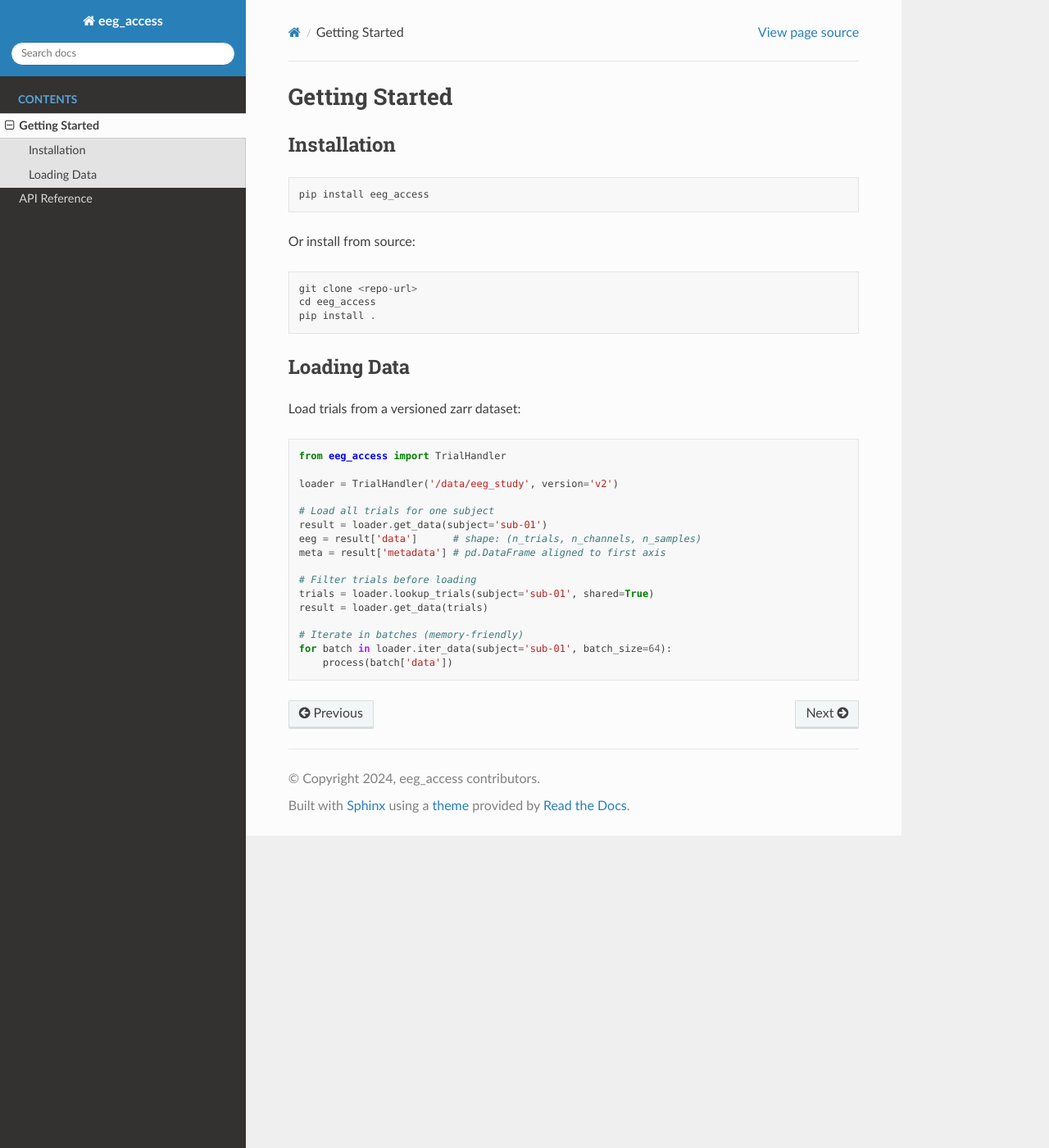
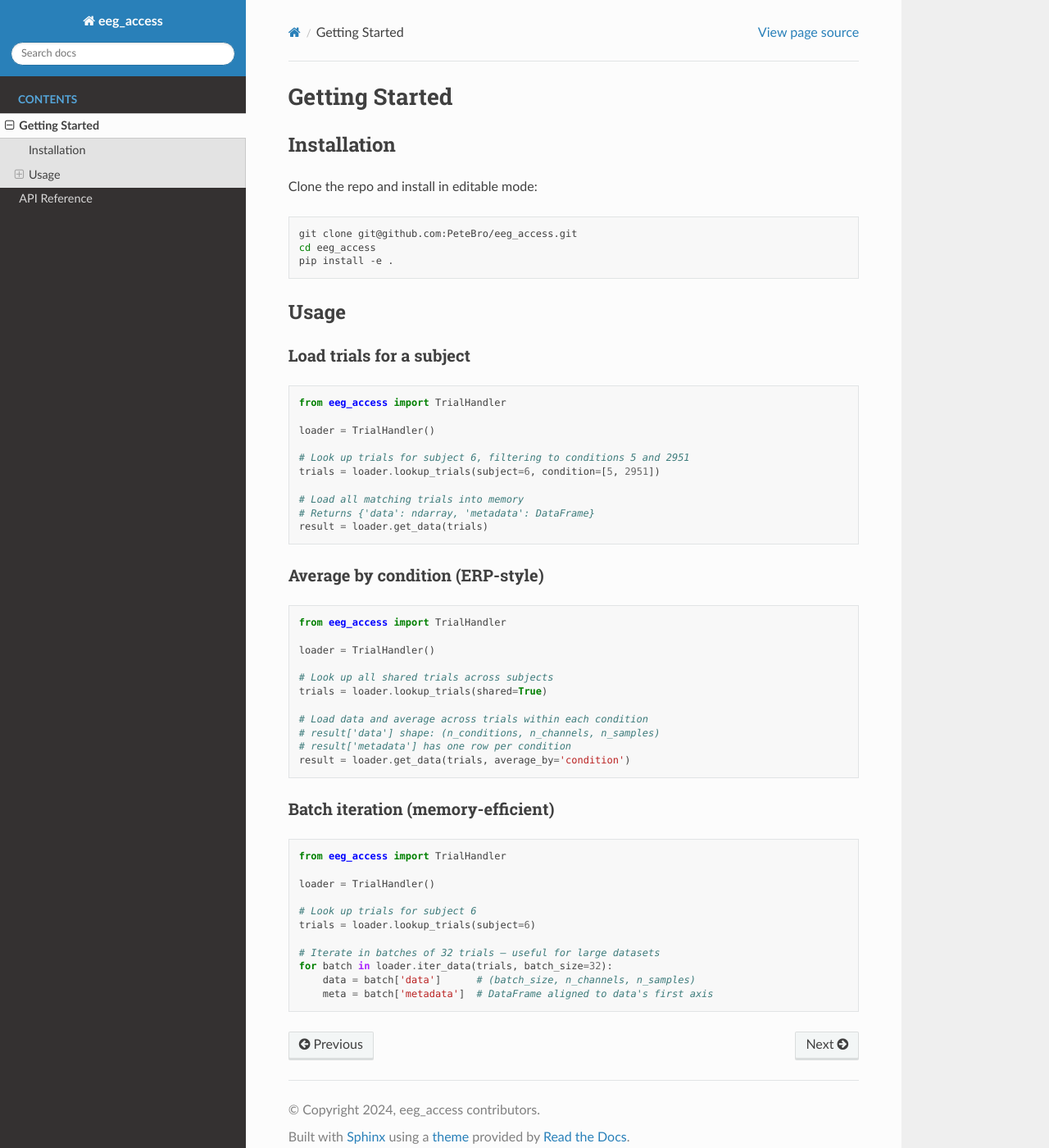
Before and after one commit to PeteBro/eeg_access, a Sphinx documentation site: the page built from docs/getting_started.rst, in a window 1280 px wide and 1400 px high. Shown: the whole window at 82% size. Built offline with Sphinx 7.4.7 and the Read the Docs theme 3.1.0, drawn with Linux system fonts in a browser that asks for light colours.

Commit message:
Fixed doc imports

```diff
--- a/docs/conf.py
+++ b/docs/conf.py
@@ -27,7 +27,7 @@ autodoc_default_options = {
     "show-inheritance": True,
 }
 
-autodoc_mock_imports = ["mne", "numcodecs"]
+autodoc_mock_imports = ["mne", "numcodecs", "zarr", "tqdm", "dvc"]
 
 napoleon_numpy_docstring = True
 napoleon_google_docstring = False
--- a/docs/getting_started.rst
+++ b/docs/getting_started.rst
@@ -4,34 +4,63 @@ Getting Started
 Installation
 ------------
 
+Clone the repo and install in editable mode:
+
 .. code-block:: bash
 
-   pip install eeg_access
+   git clone git@github.com:PeteBro/eeg_access.git
+   cd eeg_access
+   pip install -e .
 
-Or install from source::
+Usage
+-----
 
-   git clone <repo-url>
-   cd eeg_access
-   pip install .
+Load trials for a subject
+~~~~~~~~~~~~~~~~~~~~~~~~~
 
-Loading Data
-------------
-
-Load trials from a versioned zarr dataset::
+.. code-block:: python
 
    from eeg_access import TrialHandler
 
-   loader = TrialHandler('/data/eeg_study', version='v2')
+   loader = TrialHandler()
 
-   # Load all trials for one subject
-   result = loader.get_data(subject='sub-01')
-   eeg = result['data']      # shape: (n_trials, n_channels, n_samples)
-   meta = result['metadata'] # pd.DataFrame aligned to first axis
+   # Look up trials for subject 6, filtering to conditions 5 and 2951
+   trials = loader.lookup_trials(subject=6, condition=[5, 2951])
 
-   # Filter trials before loading
-   trials = loader.lookup_trials(subject='sub-01', shared=True)
+   # Load all matching trials into memory
+   # Returns {'data': ndarray, 'metadata': DataFrame}
    result = loader.get_data(trials)
 
-   # Iterate in batches (memory-friendly)
-   for batch in loader.iter_data(subject='sub-01', batch_size=64):
-       process(batch['data'])
+Average by condition (ERP-style)
+~~~~~~~~~~~~~~~~~~~~~~~~~~~~~~~~~
+
+.. code-block:: python
+
+   from eeg_access import TrialHandler
+
+   loader = TrialHandler()
+
+   # Look up all shared trials across subjects
+   trials = loader.lookup_trials(shared=True)
+
+   # Load data and average across trials within each condition
+   # result['data'] shape: (n_conditions, n_channels, n_samples)
+   # result['metadata'] has one row per condition
+   result = loader.get_data(trials, average_by='condition')
+
+Batch iteration (memory-efficient)
+~~~~~~~~~~~~~~~~~~~~~~~~~~~~~~~~~~~~
+
+.. code-block:: python
+
+   from eeg_access import TrialHandler
+
+   loader = TrialHandler()
+
+   # Look up trials for subject 6
+   trials = loader.lookup_trials(subject=6)
+
+   # Iterate in batches of 32 trials — useful for large datasets
+   for batch in loader.iter_data(trials, batch_size=32):
+       data = batch['data']      # (batch_size, n_channels, n_samples)
+       meta = batch['metadata']  # DataFrame aligned to data's first axis
```
